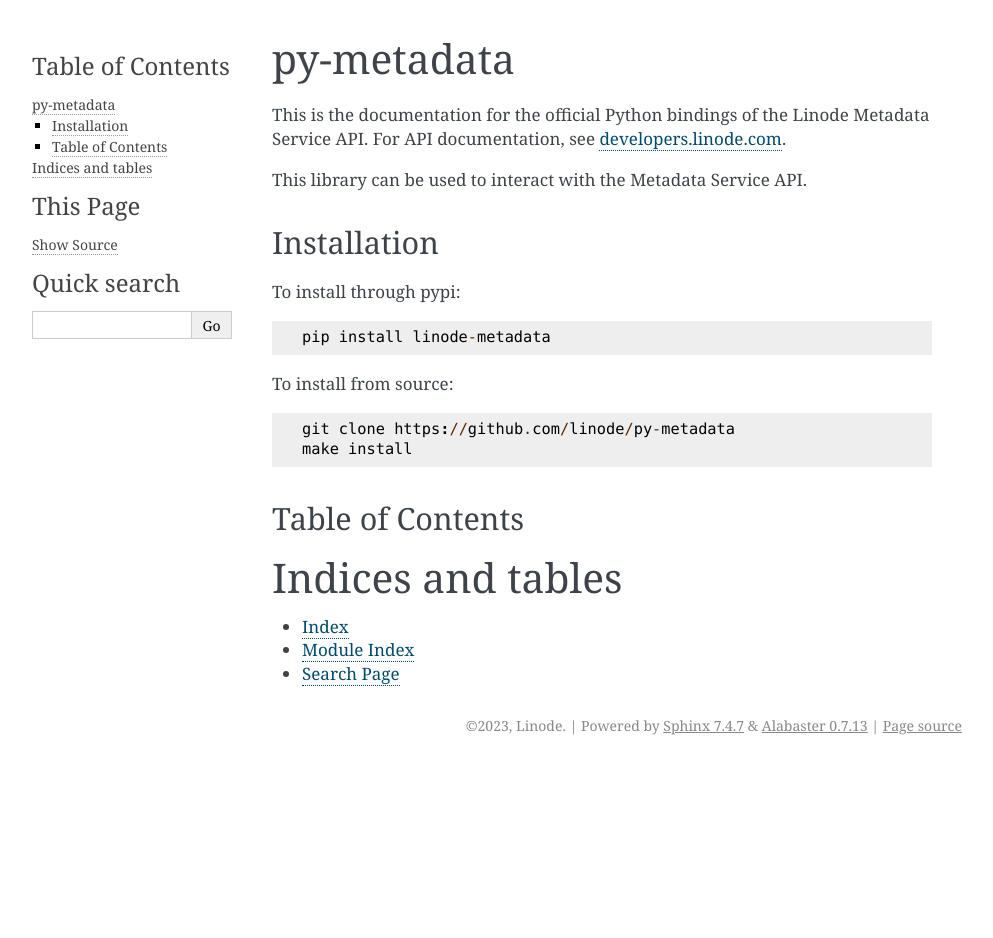
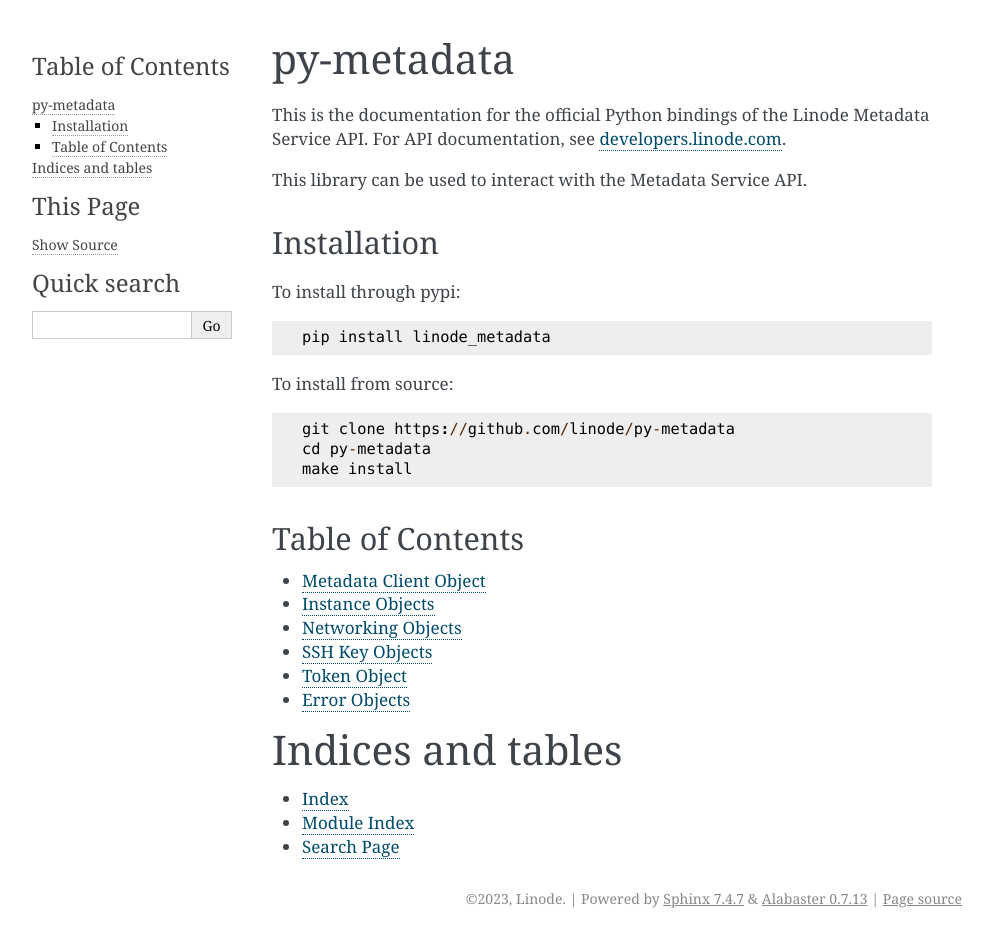
Before and after one commit to linode/py-metadata, a Sphinx documentation site: the page built from docs/index.rst, in a window 1280 px wide. Shown: the whole page, without its empty margins (148-1141 px from the left). Built offline with Sphinx 7.4.7, drawn with Linux system fonts in a browser that asks for light colours; before the commit the page ends 900 px from its top, so only the background shows below that.

Commit message:
suggestions

```diff
--- a/docs/index.rst
+++ b/docs/index.rst
@@ -13,11 +13,12 @@
 
 To install through pypi::
 
-   pip install linode-metadata
+   pip install linode_metadata
 
 To install from source::
 
   git clone https://github.com/linode/py-metadata
+  cd py-metadata
   make install
 
 Table of Contents
@@ -30,6 +31,8 @@
    linode_metadata/objects/instance
    linode_metadata/objects/networking
    linode_metadata/objects/ssh_keys
+   linode_metadata/objects/token
+   linode_metadata/objects/error
 
 Indices and tables
 ==================
--- a/docs/linode_metadata/metadata_client.rst
+++ b/docs/linode_metadata/metadata_client.rst
@@ -1,2 +1,5 @@
+Metadata Client Object
+======================
+
 .. autoclass:: linode_metadata.MetadataClient
     :members:
--- /dev/null
+++ b/docs/linode_metadata/objects/error.rst
@@ -0,0 +1,6 @@
+Error Objects
+================
+
+.. automodule:: linode_metadata.objects.error
+    :members:
+    :undoc-members:
--- a/docs/linode_metadata/objects/instance.rst
+++ b/docs/linode_metadata/objects/instance.rst
@@ -1,2 +1,6 @@
+Instance Objects
+================
+
 .. automodule:: linode_metadata.objects.instance
     :members:
+    :undoc-members:
--- a/docs/linode_metadata/objects/networking.rst
+++ b/docs/linode_metadata/objects/networking.rst
@@ -1,2 +1,6 @@
+Networking Objects
+================
+
 .. automodule:: linode_metadata.objects.networking
     :members:
+    :undoc-members:
--- a/docs/linode_metadata/objects/ssh_keys.rst
+++ b/docs/linode_metadata/objects/ssh_keys.rst
@@ -1,2 +1,6 @@
+SSH Key Objects
+================
+
 .. automodule:: linode_metadata.objects.ssh_keys
     :members:
+    :undoc-members:
--- /dev/null
+++ b/docs/linode_metadata/objects/token.rst
@@ -0,0 +1,6 @@
+Token Object
+================
+
+.. automodule:: linode_metadata.objects.token
+    :members:
+    :undoc-members:
```
Also changed, not shown: 1 other file.
